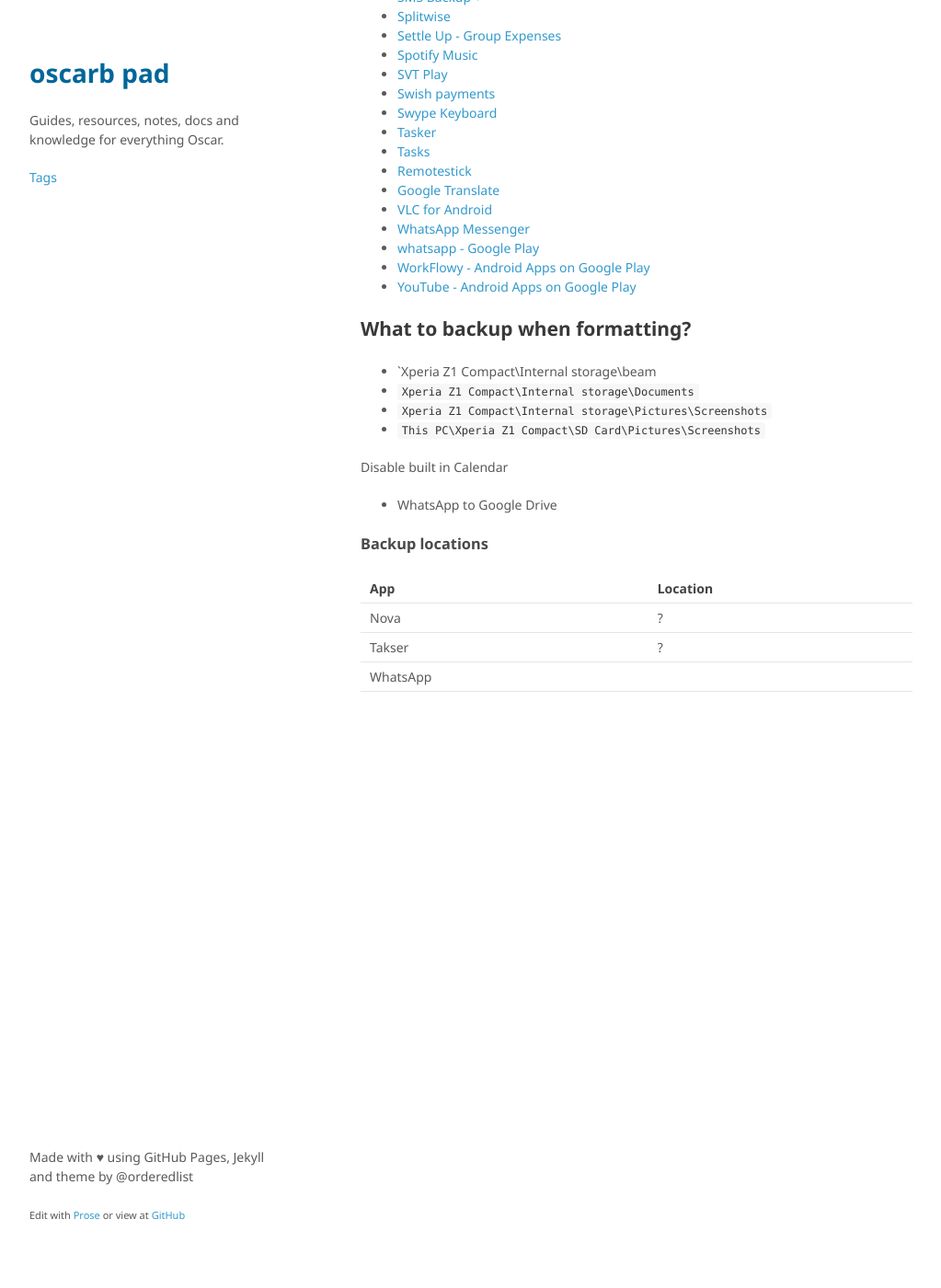
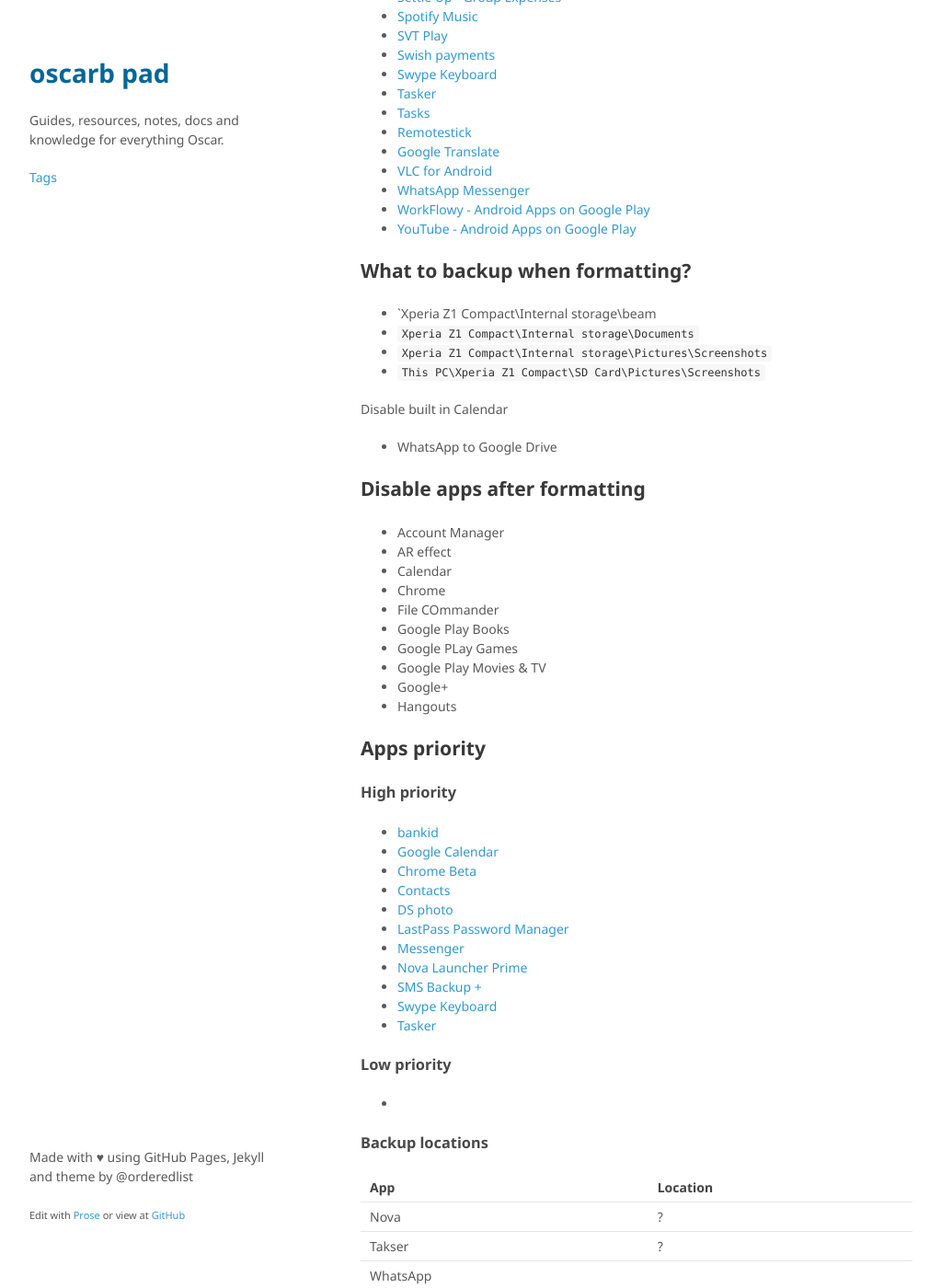
Before and after one commit to oscarb/pad, a Jekyll site: the page built from _docs/android-device-guide.md, in a window 1280 px wide and 1400 px high, scrolled down 889 px. Shown: the whole window at 92% size, without its empty margins (128-1151 px from the left). Built offline with Jekyll 4.4.1, drawn with Linux system fonts in a browser that asks for light colours.

Commit message:
Updated android-device-guide.md

```diff
--- a/_docs/android-device-guide.md
+++ b/_docs/android-device-guide.md
@@ -56,7 +54,6 @@ published: true
 * [Google Translate](https://play.google.com/store/apps/details?id=com.google.android.apps.translate)
 * [VLC for Android](https://play.google.com/store/apps/details?id=org.videolan.vlc)
 * [WhatsApp Messenger](https://play.google.com/store/apps/details?id=com.whatsapp)
-* [whatsapp - Google Play](https://play.google.com/store/apps/details?id=com.whatsapp)
 * [WorkFlowy - Android Apps on Google Play](https://play.google.com/store/apps/details?id=com.workflowy.android)
 * [YouTube - Android Apps on Google Play](https://play.google.com/store/apps/details?id=com.google.android.youtube)
 
@@ -75,6 +72,42 @@ Disable built in Calendar
 
 * WhatsApp to Google Drive
 
+
+## Disable apps after formatting
+
+* Account Manager
+* AR effect
+* Calendar
+* Chrome
+* File COmmander
+* Google Play Books
+* Google PLay Games
+* Google Play Movies & TV
+* Google+
+* Hangouts
+
+
+## Apps priority
+
+### High priority
+
+* [bankid](https://play.google.com/store/apps/details?id=com.bankid.bus)
+* [Google Calendar](https://play.google.com/store/apps/details?id=com.google.android.calendar)
+* [Chrome Beta](https://play.google.com/store/apps/details?id=com.chrome.beta)
+* [Contacts](https://play.google.com/store/apps/details?id=com.google.android.contacts)
+* [DS photo](https://play.google.com/store/apps/details?id=com.synology.dsphoto)
+* [LastPass Password Manager](https://play.google.com/store/apps/details?id=com.lastpass.lpandroid)
+* [Messenger](https://play.google.com/store/apps/details?id=com.google.android.apps.messaging)
+* [Nova Launcher Prime](https://play.google.com/store/apps/details?id=com.teslacoilsw.launcher.prime)
+* [SMS Backup +](https://play.google.com/store/apps/details?id=com.zegoggles.smssync)
+* [Swype Keyboard](https://play.google.com/store/apps/details?id=com.nuance.swype.dtc)
+* [Tasker](https://play.google.com/store/apps/details?id=net.dinglisch.android.taskerm)
+
+
+### Low priority
+
+*
+
 ### Backup locations
 
 App | Location
```
Also changed, not shown: other parts of _docs/android-device-guide.md (+0 -2 lines).
